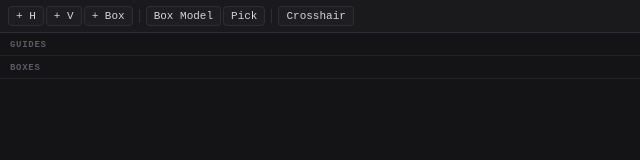
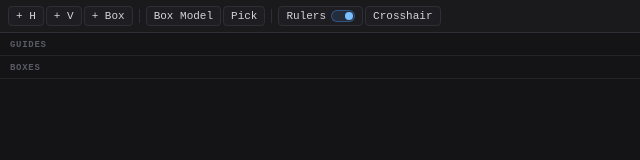
Before and after one commit to Tobias-Secher/chrome-extension-line-ruler, a browser extension: page panel.html in a window 1280 px wide. Both pictures are taken after a click on the button "Clear All". Shown: the full height of the page, 0-640 px from the left. Drawn offline with Linux system fonts and the light colour scheme.

Commit message:
Added toggle for the feature

```diff
--- a/panel.css
+++ b/panel.css
@@ -98,6 +98,75 @@ button:active {
   color: var(--danger);
   background: var(--danger-bg);
   border-color: var(--danger-border);
+}
+
+/* ─── Toggle switch ──────────────────────────────────────────────────────── */
+
+.toggle-switch {
+  display: inline-flex;
+  align-items: center;
+  gap: 5px;
+  padding: 3px 7px;
+  border: 1px solid var(--border);
+  border-radius: 4px;
+  background: var(--bg-item);
+  font-family: monospace;
+  font-size: 11px;
+  color: var(--text);
+  cursor: pointer;
+  transition: background 80ms, border-color 80ms;
+  white-space: nowrap;
+}
+
+.toggle-switch:hover {
+  background: var(--bg-hover);
+  border-color: #3e3e48;
+}
+
+.toggle-label {
+  color: var(--text-dim);
+  transition: color 150ms;
+}
+
+.toggle-switch input {
+  display: none;
+}
+
+.toggle-track {
+  width: 24px;
+  height: 12px;
+  border-radius: 6px;
+  background: var(--border);
+  position: relative;
+  flex-shrink: 0;
+  transition: background 150ms, border-color 150ms;
+  border: 1px solid transparent;
+}
+
+.toggle-thumb {
+  position: absolute;
+  width: 8px;
+  height: 8px;
+  border-radius: 50%;
+  background: var(--text-dim);
+  top: 1px;
+  left: 1px;
+  transition: left 150ms, background 150ms;
+}
+
+#chk-rulers:checked + .toggle-track {
+  background: var(--accent-bg);
+  border-color: var(--accent-border);
+}
+
+#chk-rulers:checked + .toggle-track .toggle-thumb {
+  left: 13px;
+  background: var(--accent-text);
+}
+
+#chk-rulers:checked ~ .toggle-label,
+.toggle-switch:has(#chk-rulers:checked) .toggle-label {
+  color: var(--text);
 }
 
 /* ─── Section headers ─────────────────────────────────────────────────────── */
--- a/panel.html
+++ b/panel.html
@@ -18,6 +18,11 @@
     </div>
     <div class="tb-divider"></div>
     <div class="tb-group">
+      <label class="toggle-switch" title="Show/hide rulers">
+        <span class="toggle-label">Rulers</span>
+        <input type="checkbox" id="chk-rulers">
+        <span class="toggle-track"><span class="toggle-thumb"></span></span>
+      </label>
       <button id="btn-crosshair">Crosshair</button>
     </div>
     <button id="btn-clear-all">Clear All</button>
--- a/panel.js
+++ b/panel.js
@@ -11,6 +11,7 @@
     runtimeReady: false,
     boxModel: false,
     crosshair: false,
+    rulers: true,
     elementPicker: false,
     pickerPoll: null,
     lastAddedId: null,
@@ -137,8 +138,11 @@
     state.boxes = [];
     if (state.pickerPoll) { clearInterval(state.pickerPoll); state.pickerPoll = null; }
     state.elementPicker = false;
+    state.rulers = true;
     document.getElementById('btn-pick-element').classList.remove('active');
+    document.getElementById('chk-rulers').checked = true;
     evalInPage('__RulerLines.clearAll()');
+    evalInPage('__RulerLines.setRulers(true)');
     renderGuideList();
     renderBoxList();
     stopPolling();
@@ -384,6 +388,11 @@
     }
   });
 
+  document.getElementById('chk-rulers').addEventListener('change', function () {
+    state.rulers = this.checked;
+    evalInPage('__RulerLines.setRulers(' + state.rulers + ')');
+  });
+
   document.getElementById('btn-crosshair').addEventListener('click', function () {
     state.crosshair = !state.crosshair;
     this.classList.toggle('active', state.crosshair);
@@ -396,4 +405,9 @@
 
   renderGuideList();
   renderBoxList();
+
+  // Inject runtime immediately so rulers appear on panel open
+  injectRuntime(function () {
+    document.getElementById('chk-rulers').checked = true;
+  });
 })();
```
Also changed, not shown: injected.js (+9 -0 lines), vision.md (+1 -0 lines), manifest.json.
